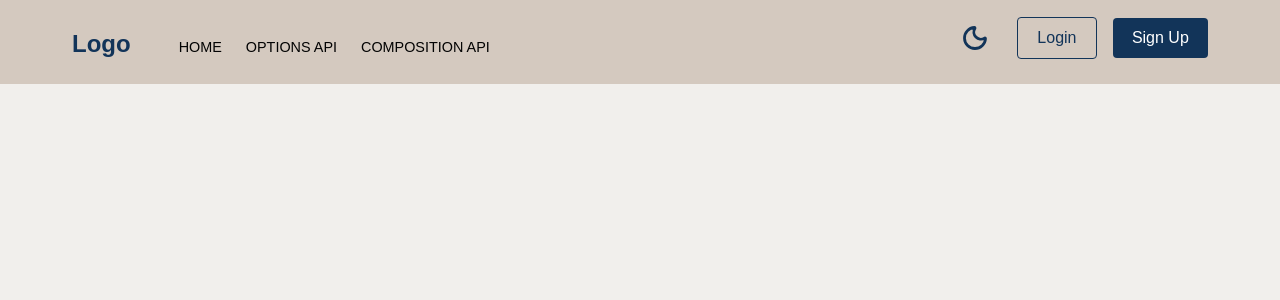
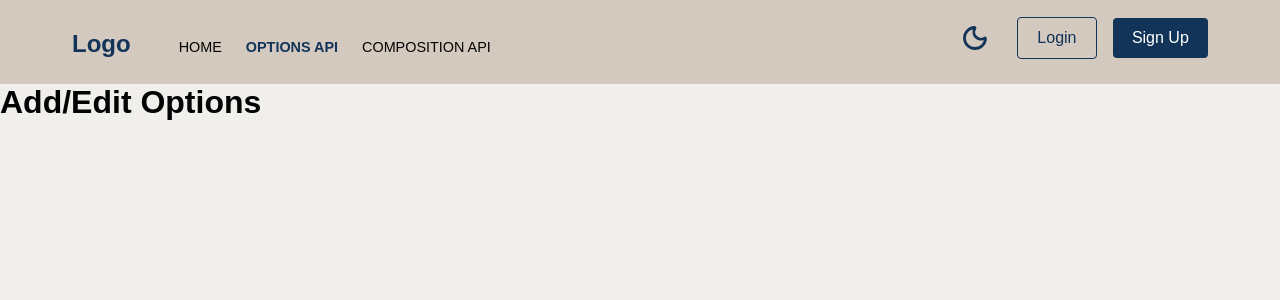
Before and after one commit to kareem172/products-manager, a Vue app: page /options/add-edit-product/1 in a window 1280 px wide. Shown: the top 300 px of the page. Built offline with nearby package versions, Linux system fonts and the light colour scheme.

Commit message:
feat(routing): add nested route for AddEditOptionsPage

```diff
--- a/src/main.js
+++ b/src/main.js
@@ -12,7 +12,17 @@ const routes = [
   {
     path: "/options",
     name: "OptionsApi",
-    component: () => import("@/pages/Options.vue"),
+    children: [
+      {
+        path: "",
+        component: () => import("@/pages/Options.vue"),
+      },
+      {
+        path: "add-edit-product/:id?",
+        name: "AddEditProduct",
+        component: () => import("@/pages/AddEditOptionsPage.vue"),
+      },
+    ],
   },
 ];
 
--- /dev/null
+++ b/src/pages/AddEditOptionsPage.vue
@@ -0,0 +1,21 @@
+<template>
+  <div>
+    <h1>Add/Edit Options</h1>
+  </div>
+</template>
+
+<script>
+export default {
+  name: "TaskAddEditOptionsPage",
+
+  data() {
+    return {};
+  },
+
+  mounted() {},
+
+  methods: {},
+};
+</script>
+
+<style scoped></style>
```
